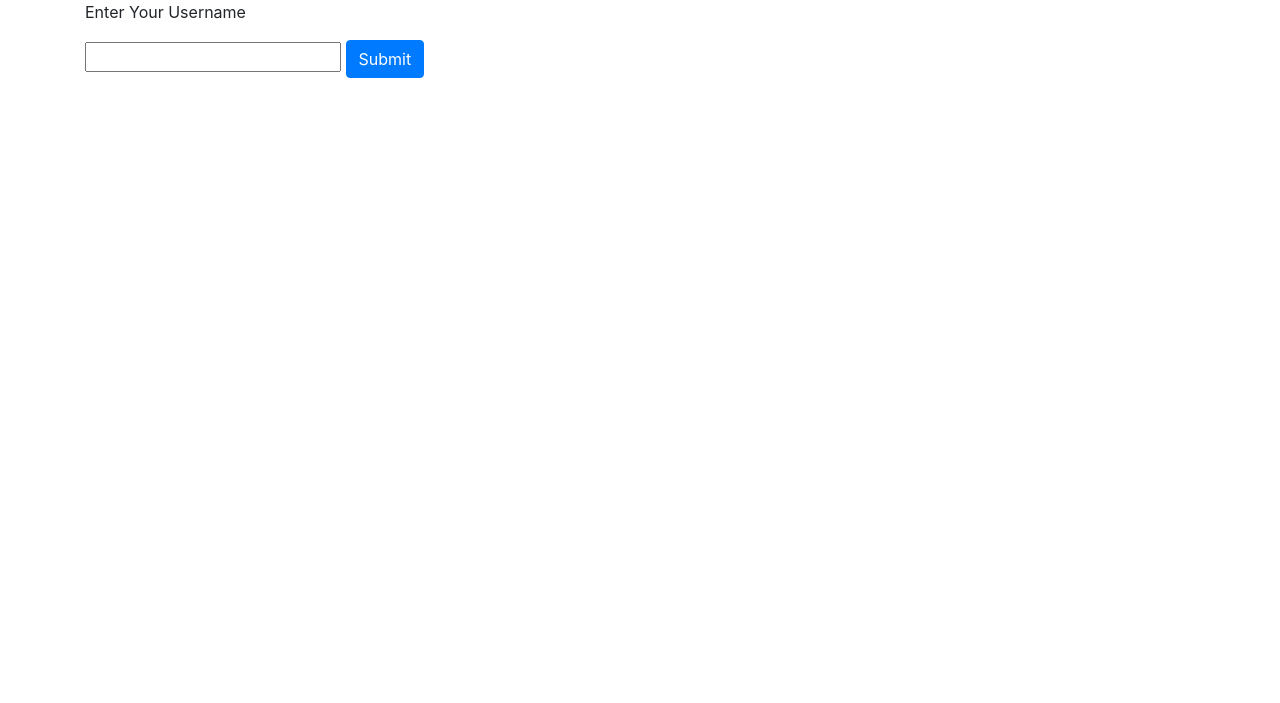
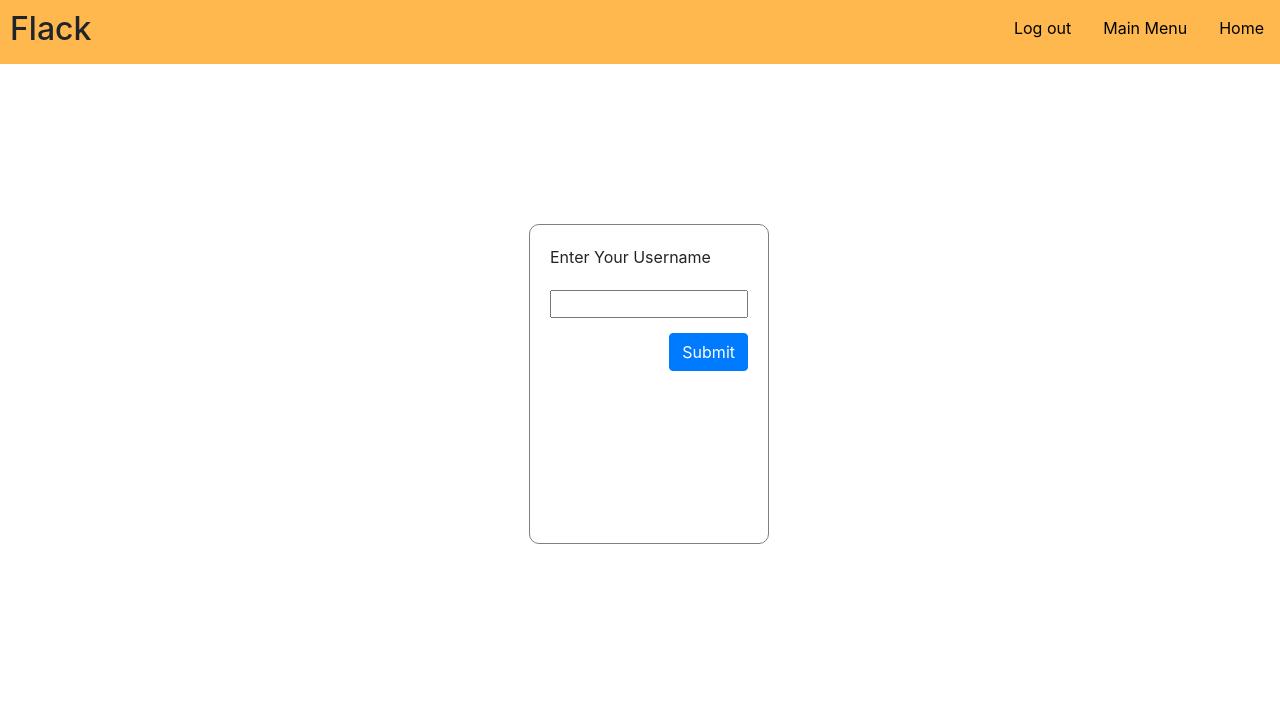
Before and after one commit to syedbilal28/messaging-app, a Flask app: page / in a window 1280 px wide. Shown: the top 703 px of the page. Run offline with Flask 2, Linux system fonts and the light colour scheme; some libraries are stand-ins or nearby versions.

Commit message:
Added some styling

```diff
--- a/application.py
+++ b/application.py
@@ -3,7 +3,7 @@ import os
 from flask import Flask,render_template,request,redirect,json
 from flask_socketio import SocketIO, emit
 from flask_session import Session
-
+import pickle
 app = Flask(__name__)
 app.config["SECRET_KEY"] = os.getenv("SECRET_KEY")
 socketio = SocketIO(app)
@@ -18,12 +18,16 @@ def index():
 
     return render_template("index.html")
 
-@app.route("/login", methods = ["POST","GET"])
+@app.route("/channel", methods = ["POST","GET"])
 def login():
     global username
-    if username== None:
-        username = request.form.get("username")
-    return render_template("menu.html" , username=username)
+    if request.method == "GET":
+        if username == None:
+            return redirect("/")
+    else:
+        if username== None:
+            username = request.form.get("username")
+        return render_template("menu.html" , username=username)
 
 @app.route("/channel/<channel_name>")
 def channel(channel_name):
--- /dev/null
+++ b/static/index.css
@@ -0,0 +1,66 @@
+*{
+    margin:0;
+    padding:0px;
+
+}
+#main-nav{
+    height: 4em;
+    min-width: 100%;
+    background: #ffb84d ;
+
+
+}
+#main-nav h2 {
+    display: inline-block;
+    padding:10px;
+}
+#main-nav ul{
+    display: inline;
+    height :4em;
+    padding:10px;
+
+}
+#main-nav ul li {
+    display: inline-block;
+    padding:1em;
+    float : right;
+    text-decoration: none;
+    height:4em;
+
+
+}
+#main-nav ul li a{
+
+    color:black;
+    text-decoration: none;
+}
+#main-nav ul li a:hover{
+    color: white;
+
+}
+#main-nav ul li:hover {
+    background-color:#ffad33;
+}
+
+.container form{
+    height: 20em;
+    width: 15em;
+    border:0.5px gray solid;
+    border-radius: 10px;
+    padding:20px;
+    margin: 10em 40%;
+}
+.container form p {
+    position: relative;
+    text-align: left;
+}
+.container form input {
+    position: relative;
+    width: 100%;
+    margin: 5px 0px;
+}
+.container form button {
+    position:relative;
+    float :right;
+    margin:10px 0px;
+}
--- a/templates/index.html
+++ b/templates/index.html
@@ -1,13 +1,25 @@
-<!DOCTYPE html>
-<html lang="en">
-<head>
-    <meta charset="UTF-8">
-    <meta name="viewport" content="width=device-width, initial-scale=1.0">
-    <link rel="stylesheet" href="https://stackpath.bootstrapcdn.com/bootstrap/4.5.0/css/bootstrap.min.css" integrity="sha384-9aIt2nRpC12Uk9gS9baDl411NQApFmC26EwAOH8WgZl5MYYxFfc+NcPb1dKGj7Sk" crossorigin="anonymous">
+{% extends "layout.html" %}
+{% block javascript %}
+<script>
 
-    <title>Slack | Home</title>
-</head>
-<body>
+    function withoutUserName () {
+        alert("You have not given a username");
+
+    }
+    function alreadyonpage() {
+        alert("You are already on the home page")
+
+    }
+</script>
+{% endblock %}
+
+
+{% block title %}
+<title>Flack | Home</title>
+{% endblock %}
+
+
+{% block body %}
 <div class = 'container'>
     <form action="{{ url_for('login') }}" method="post">
         <p>Enter Your Username</p>
@@ -15,5 +27,4 @@
         <button class = 'btn btn-primary'>Submit</button>
     </form>
 </div>
-</body>
-</html>
+{% endblock %}
--- /dev/null
+++ b/templates/layout.html
@@ -0,0 +1,44 @@
+<!DOCTYPE html>
+<html lang="en">
+<head>
+    <meta charset="UTF-8">
+    <meta name="viewport" content="width=device-width, initial-scale=1.0">
+    <link rel="stylesheet" href="https://stackpath.bootstrapcdn.com/bootstrap/4.5.0/css/bootstrap.min.css" integrity="sha384-9aIt2nRpC12Uk9gS9baDl411NQApFmC26EwAOH8WgZl5MYYxFfc+NcPb1dKGj7Sk" crossorigin="anonymous">
+    <link rel="stylesheet" href="{{ url_for('static',filename = 'index.css' ) }}">
+    {% block stylesheet %}
+    {% endblock %}
+    <script>
+
+    function withoutUserName () {
+             if (!localStorage.getItem("username")){
+            alert("You have not given a username");
+         };
+    }
+    function alreadyonpage() {
+        alert("You are already on the home page")
+
+    }
+    </script>
+
+    {% block javascript %}
+    {% endblock %}
+
+    {% block title %}
+    <title>Slack | Home</title>
+    {% endblock %}
+</head>
+<body>
+    <div id = "main-nav">
+        <h2>Flack</h2>
+        <ul>
+            <li><a href="#">Home</a></li>
+            <li><a href="{{ url_for('login') }}" method="get" id="main" onclick="withoutUserName()">Main Menu</a></li>
+            <li><a href="#">Log out</a></li>
+
+        </ul>
+    </div>
+    {% block body %}
+    {% endblock %}
+
+</body>
+</html>
```
Also changed, not shown: templates/menu.html (+10 -10 lines). Lines whose indentation alone changed are shown as unchanged.
